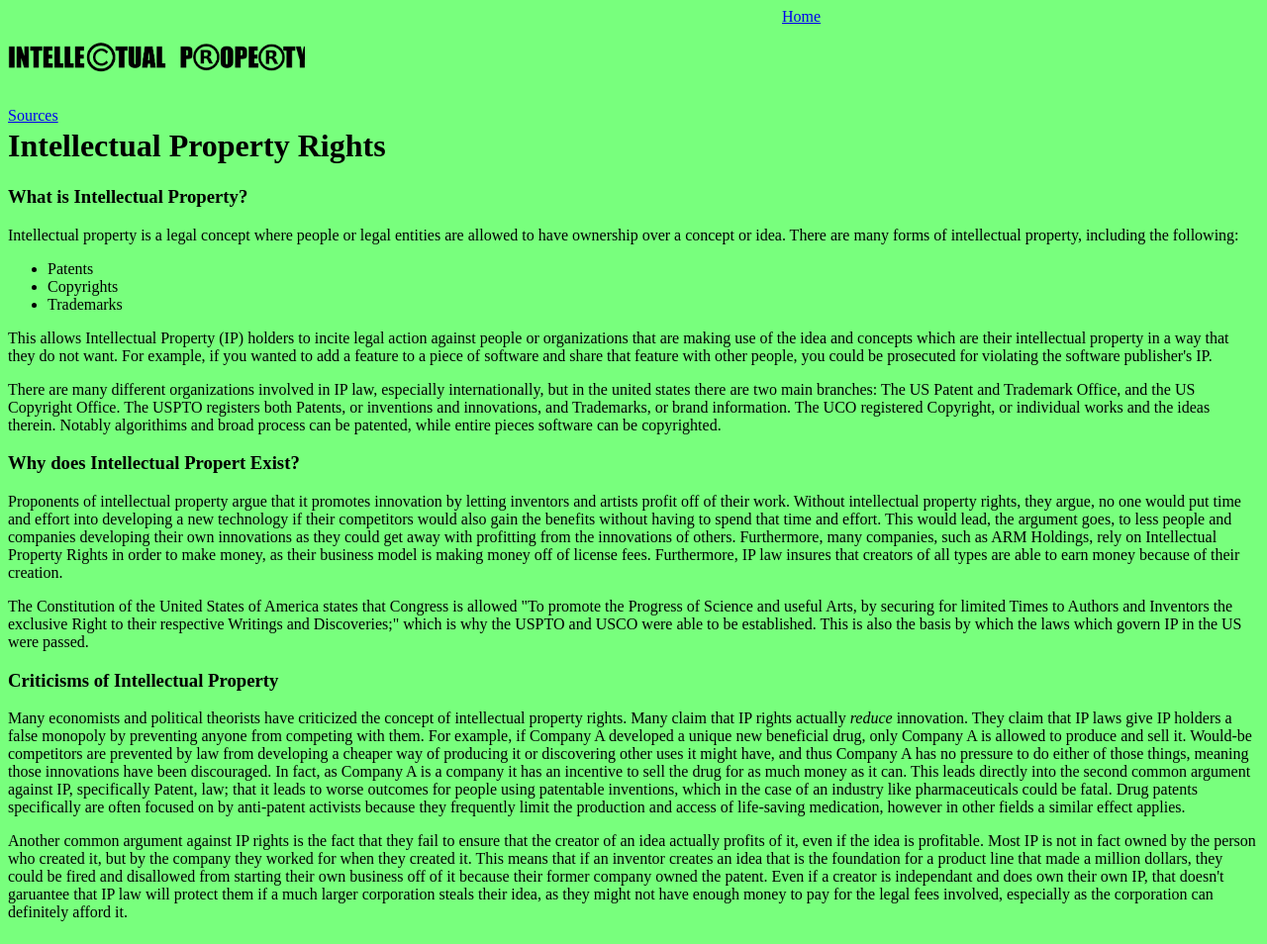
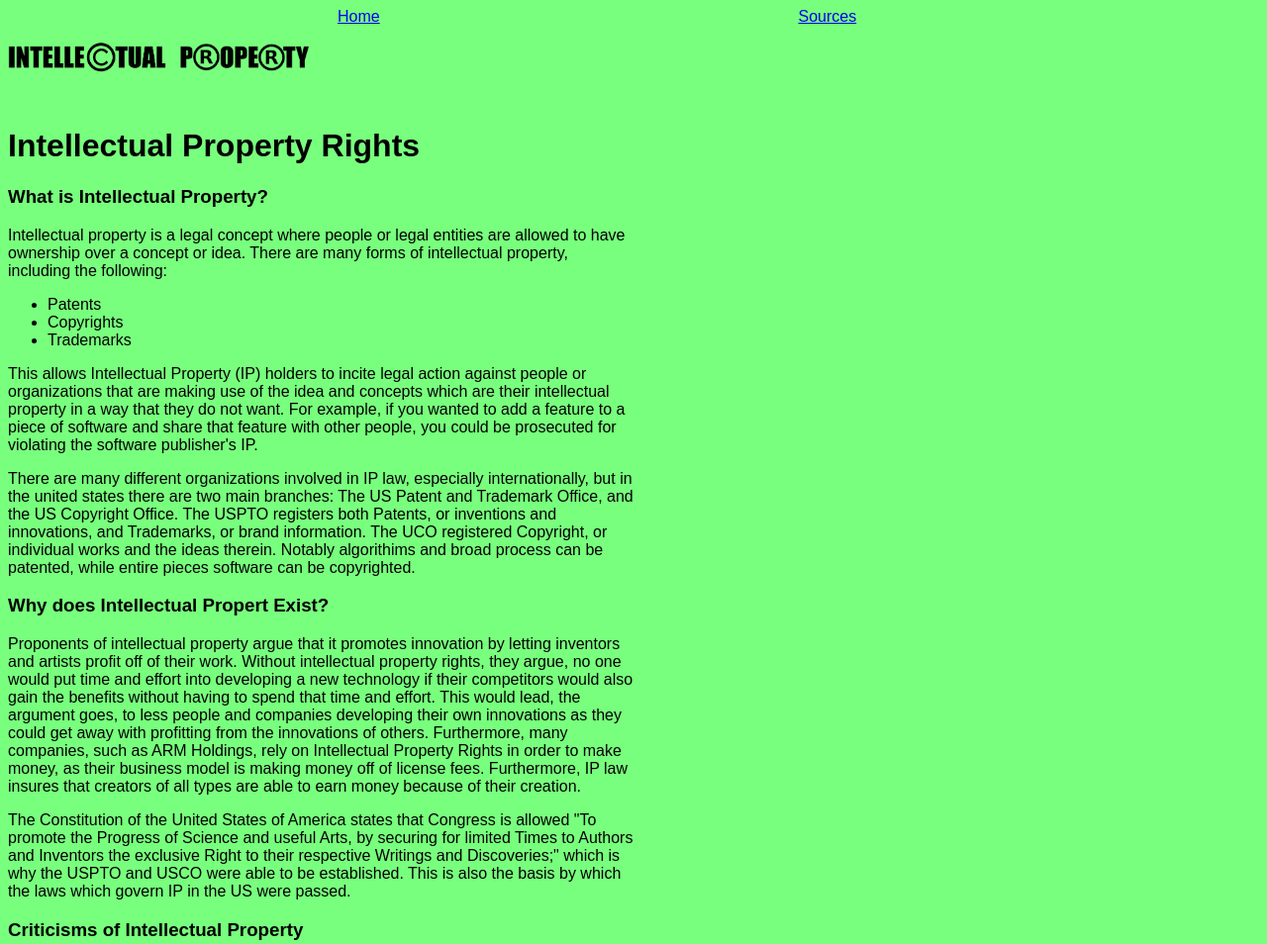
Before and after one commit to seshanks-pvcc/seshanks-civilengagement, a plain HTML site: page index.html in a window 1280 px wide. Shown: the top 954 px of the page at 99% size. Drawn offline with Linux system fonts and the light colour scheme.

Commit message:
Update styles.css

```diff
--- a/styles.css
+++ b/styles.css
@@ -1,12 +1,18 @@
 * {
   background: #78ff7d;
+  font-family: sans-serif;
 }
 #Header {
   display: grid;
   height: 100px;
-  grid-template-columns: 300px 1fr 1fr;
+  grid-template-columns: 333px auto 1fr 1fr;
   text-color: black;
   text-style: strong;
   text-decoration-line: none;
   text-size: 30pt;
 }
+
+p {
+  width: 50%;
+  left-margin: 10%;
+}
```
